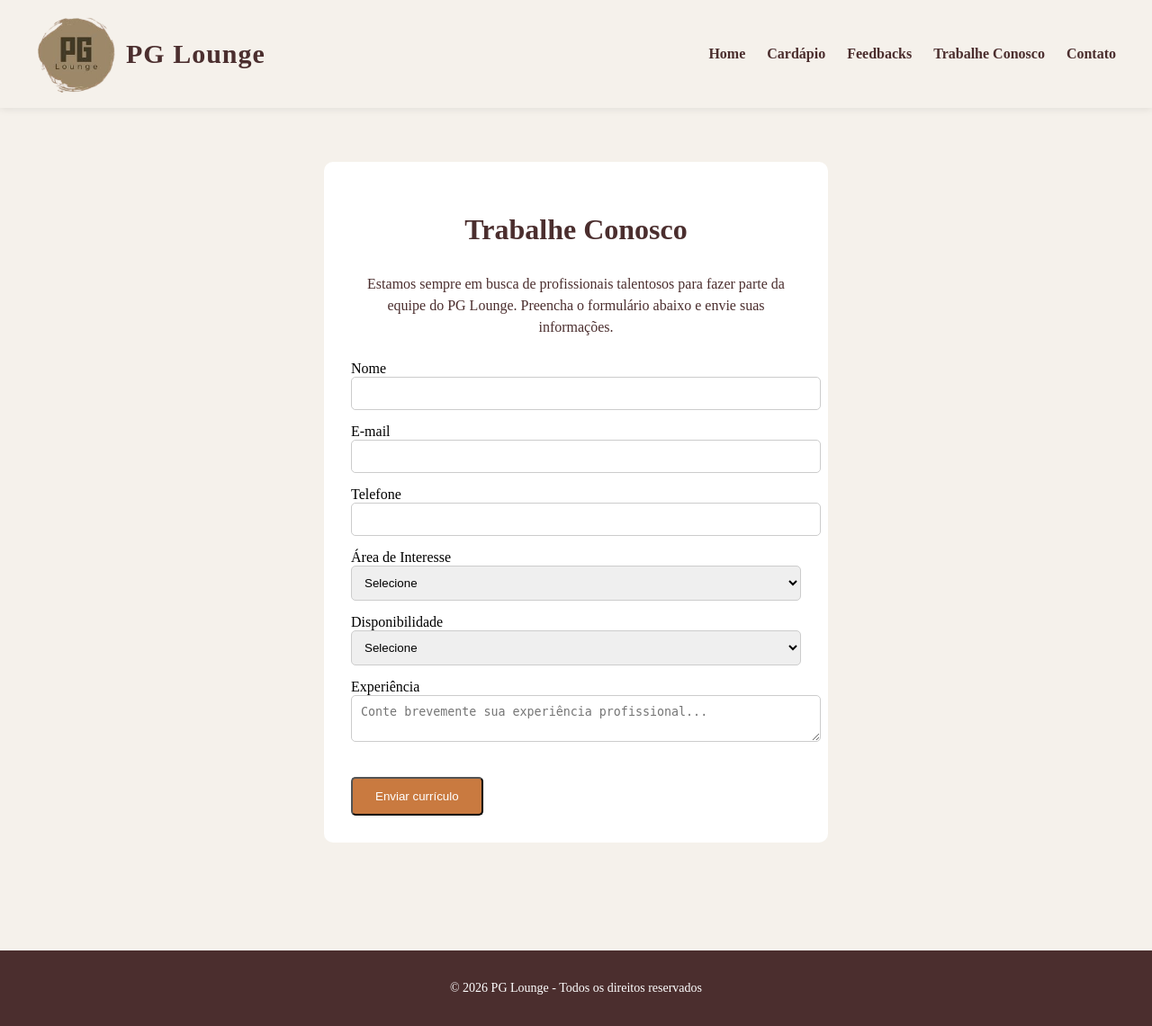
After one commit to gabiihdev/pg-lounge-web-system, a Flask app: page /trabalhe-conosco in a window 1280 px wide. The commit adds this page. Shown: the whole page at 90% size. Run offline with Flask 3, Linux system fonts and the light colour scheme.

Commit message:
feat: adiciona gerenciamento de curriculos no painel admin

```diff
--- a/app.py
+++ b/app.py
@@ -1,5 +1,6 @@
 from flask import Flask, render_template, request, redirect, url_for, session, flash
 import sqlite3
+from datetime import datetime
 
 app = Flask(__name__)
 app.secret_key = "pg_lounge_secret"
@@ -105,6 +106,31 @@ def get_dashboard_data():
         "total_feedbacks": total_feedbacks,
         "media_avaliacoes": round(media_avaliacoes, 1)
     }
+
+def get_curriculos():
+
+    conn = sqlite3.connect("database.db")
+    cursor = conn.cursor()
+
+    cursor.execute("""
+        SELECT
+            id,
+            nome,
+            email,
+            telefone,
+            area_interesse,
+            disponibilidade,
+            experiencia,
+            data_envio
+        FROM curriculos
+        ORDER BY id DESC
+    """)
+
+    curriculos = cursor.fetchall()
+
+    conn.close()
+
+    return curriculos
 
 @app.route("/")
 def home():
@@ -358,5 +384,85 @@ def editar_prato(id):
         prato=prato
     )
 
+@app.route("/trabalhe-conosco", methods=["GET", "POST"])
+def trabalhe_conosco():
+
+    if request.method == "POST":
+
+        nome = request.form["nome"]
+        email = request.form["email"]
+        telefone = request.form["telefone"]
+        area_interesse = request.form["area_interesse"]
+        disponibilidade = request.form["disponibilidade"]
+        experiencia = request.form["experiencia"]
+        data_envio = datetime.now().strftime("%d/%m/%Y %H:%M")
+
+        conn = sqlite3.connect("database.db")
+        cursor = conn.cursor()
+
+        cursor.execute("""
+        INSERT INTO curriculos (
+            nome,
+            email,
+            telefone,
+            area_interesse,
+            disponibilidade,
+            experiencia,
+            data_envio
+        )
+        VALUES (?, ?, ?, ?, ?, ?, ?)
+        """, (
+            nome,
+            email,
+            telefone,
+            area_interesse,
+            disponibilidade,
+            experiencia,
+            data_envio
+        ))
+
+        conn.commit()
+        conn.close()
+
+        flash("Currículo enviado com sucesso!")
+
+        return redirect(url_for("trabalhe_conosco"))
+
+    return render_template("trabalhe_conosco.html")
+
+@app.route("/admin/curriculos")
+def admin_curriculos():
+
+    if "admin" not in session:
+        return redirect(url_for("login"))
+
+    curriculos = get_curriculos()
+
+    return render_template(
+        "admin_curriculos.html",
+        curriculos=curriculos
+    )
+
+@app.route("/admin/excluir-curriculo/<int:id>")
+def excluir_curriculo(id):
+
+    if "admin" not in session:
+        return redirect(url_for("login"))
+
+    conn = sqlite3.connect("database.db")
+    cursor = conn.cursor()
+
+    cursor.execute(
+        "DELETE FROM curriculos WHERE id = ?",
+        (id,)
+    )
+
+    conn.commit()
+    conn.close()
+
+    flash("Currículo excluído com sucesso!")
+
+    return redirect(url_for("admin_curriculos"))
+
 if __name__ == "__main__":
     app.run(debug=True)
--- a/static/style.css
+++ b/static/style.css
@@ -533,6 +497,13 @@ h2 {
     background-color: #f8f8f8;
 }
 
+.descricao-curriculo {
+    text-align: center;
+    margin-bottom: 25px;
+    color: #4b2e2e;
+    line-height: 1.5;
+}
+
 .footer {
     background-color: #4b2e2e;
     color: white;
--- a/templates/admin.html
+++ b/templates/admin.html
@@ -33,6 +33,10 @@
                 Gerenciar Feedbacks
             </a>
 
+            <a href="/admin/curriculos" class="btn">
+                Gerenciar Currículos
+            </a>
+
             <a href="/logout" class="btn-sair">
                 Sair
             </a>
--- a/templates/base.html
+++ b/templates/base.html
@@ -18,6 +18,7 @@
             <a href="/">Home</a>
             <a href="/cardapio">Cardápio</a>
             <a href="/feedbacks">Feedbacks</a>
+            <a href="/trabalhe-conosco">Trabalhe Conosco</a>
             <a href="/contato">Contato</a>
         </div>
     </nav>
--- /dev/null
+++ b/templates/trabalhe_conosco.html
@@ -0,0 +1,74 @@
+{% extends "base.html" %}
+
+{% block content %}
+
+<div class="feedback-box">
+
+    <h2>Trabalhe Conosco</h2>
+
+    <p class="descricao-curriculo">
+        Estamos sempre em busca de profissionais talentosos para fazer parte da equipe do PG Lounge.
+        Preencha o formulário abaixo e envie suas informações.
+    </p>
+
+    <form method="POST">
+
+        <div class="form-group">
+            <label>Nome</label>
+            <input type="text" name="nome" required>
+        </div>
+
+        <div class="form-group">
+            <label>E-mail</label>
+            <input type="email" name="email" required>
+        </div>
+
+        <div class="form-group">
+            <label>Telefone</label>
+            <input type="tel" name="telefone" required>
+        </div>
+
+        <div class="form-group">
+            <label>Área de Interesse</label>
+
+            <select name="area_interesse" required>
+                <option value="">Selecione</option>
+                <option value="Atendimento">Atendimento</option>
+                <option value="Garçom/Garçonete">Garçom/Garçonete</option>
+                <option value="Cozinha">Cozinha</option>
+                <option value="Auxiliar de Cozinha">Auxiliar de Cozinha</option>
+                <option value="Bartender">Bartender</option>
+                <option value="Caixa">Caixa</option>
+                <option value="Gerência">Gerência</option>
+                <option value="Limpeza">Limpeza</option>
+                <option value="Outros">Outros</option>
+            </select>
+        </div>
+
+        <div class="form-group">
+            <label>Disponibilidade</label>
+
+            <select name="disponibilidade" required>
+                <option value="">Selecione</option>
+                <option value="Manhã">Manhã</option>
+                <option value="Tarde">Tarde</option>
+                <option value="Noite">Noite</option>
+                <option value="Integral">Integral</option>
+            </select>
+        </div>
+
+        <div class="form-group">
+            <label>Experiência</label>
+
+            <textarea name="experiencia" placeholder="Conte brevemente sua experiência profissional..."></textarea>
+        </div>
+
+        <button type="submit" class="btn">
+            Enviar currículo
+        </button>
+
+    </form>
+
+</div>
+
+{% endblock %}
```
Also changed, not shown: other parts of static/style.css (+0 -36 lines), database.py (+17 -4 lines), templates/admin_curriculos.html (added, +49 -0 lines), templates/contato.html (+0 -16 lines).
